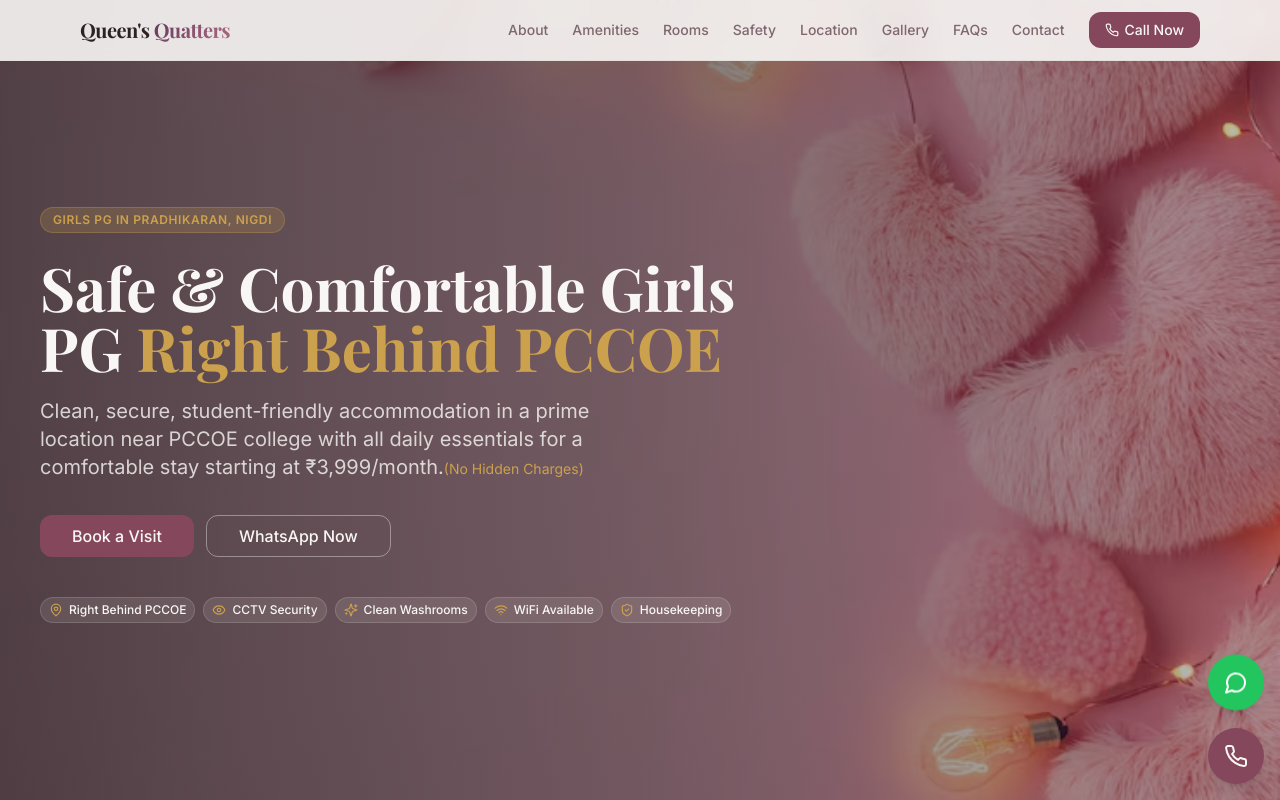
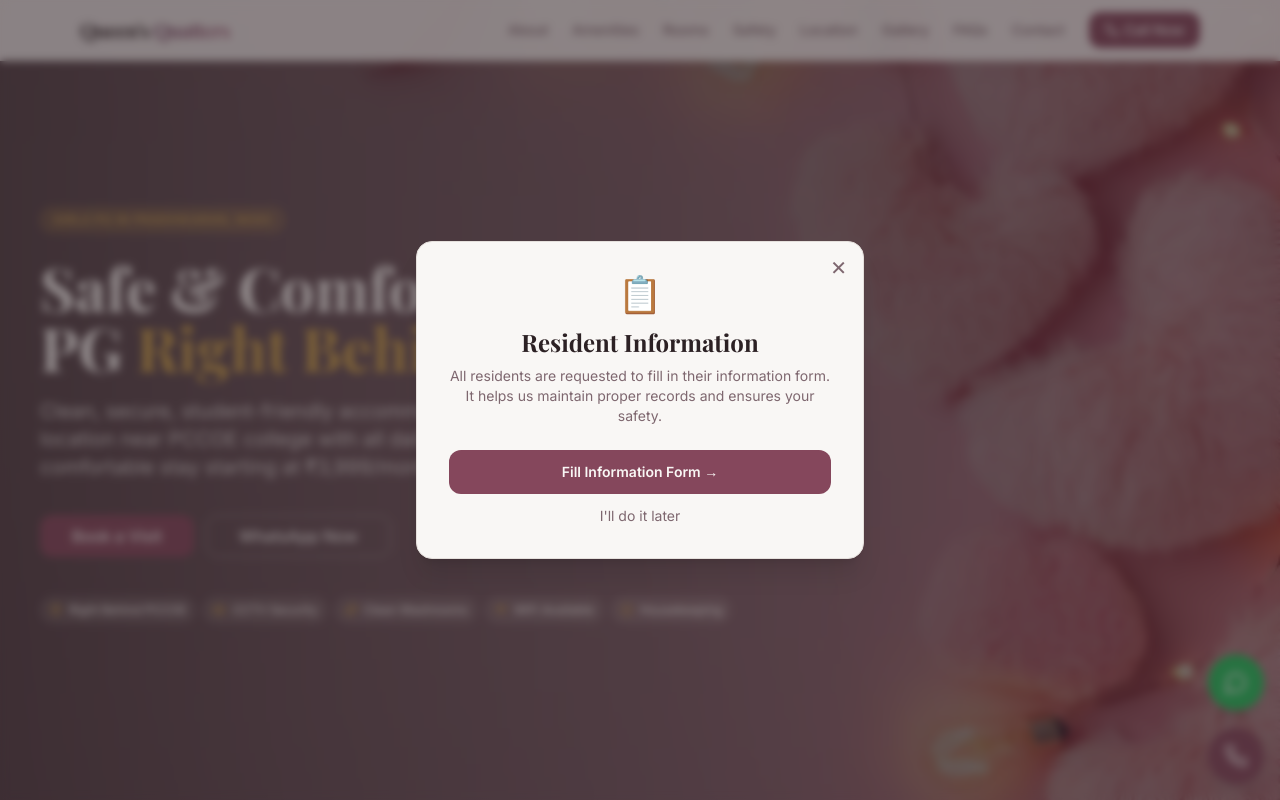
Before and after one commit to sumairamulla07/queen-quatters-pg, a Next.js app: page / in a window 1280 px wide. Shown: the top 800 px of the page. Built offline with nearby package versions, Linux system fonts and the light colour scheme.

Commit message:
Integrate ResidentInfoPopup into the main page
Added ResidentInfoPopup component to the page.

```diff
--- a/app/page.tsx
+++ b/app/page.tsx
@@ -13,6 +13,7 @@
 import FAQSection from "@/components/FAQSection";
 import Footer from "@/components/Footer";
 import FloatingButtons from "@/components/FloatingButtons";
+import ResidentInfoPopup from "@/components/ResidentInfoPopup";
 
 // Page-level metadata (extends layout metadata)
 export const metadata: Metadata = {
@@ -64,6 +65,8 @@
         <FAQSection />
       </main>
 
+      <ResidentInfoPopup />
+
       <Footer />
 
       {/* Floating sticky CTAs */}
```
